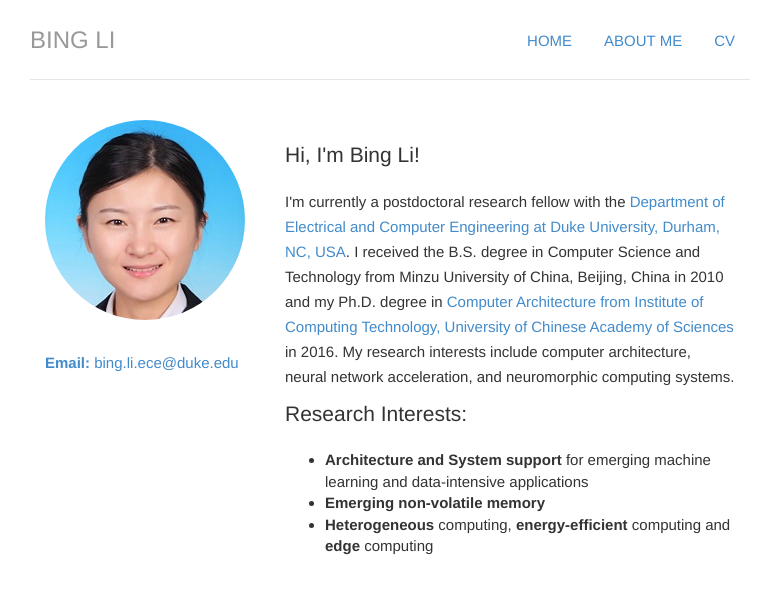
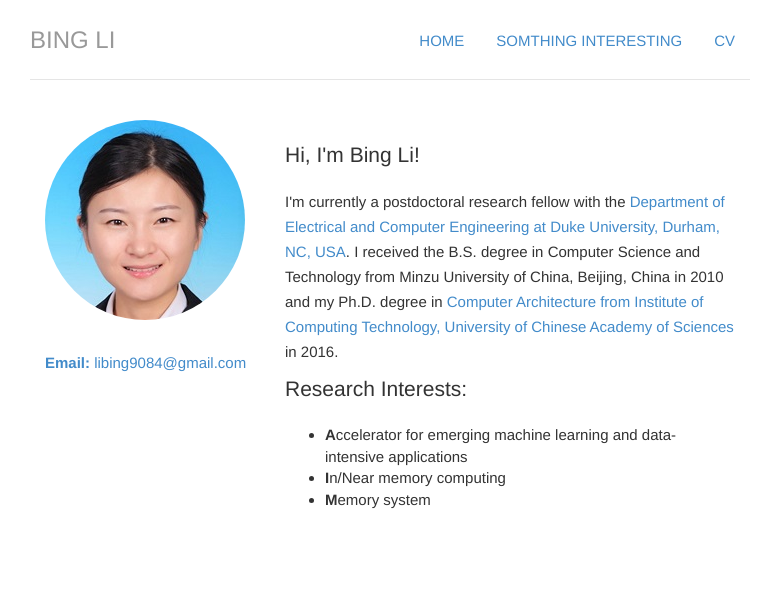
Before and after one commit to libingict/libingict.github.io, a Jekyll site: the page built from index.html, in a window 1280 px wide. Shown: the top 594 px of the page, without its empty margins (250-1016 px from the left). Built offline with Jekyll 4.4.1, drawn with Linux system fonts in a browser that asks for light colours.

Commit message:
Update index.html

```diff
--- a/index.html
+++ b/index.html
@@ -13,7 +13,7 @@
 <div class="header">
     <ul class="nav nav-pills pull-right">
           <li><a href="/" title = "Home">Home</a></li>
-          <li><a href="/about">About Me</a></li>
+          <li><a href="/about">Somthing Interesting</a></li>
           <li><a href="/cv">CV</a></li>
           <!-- <li><a href="/blog">Blog</a></li> -->
     </ul>
@@ -22,20 +22,21 @@
 <div class="row marketing">
   <div class="col-sm-4">
     <img  class="img-circle avatar" alt="Bing Li" src="img/bingli-photo.jpg">
-    <p><a href="mailto:bing.li.ece@duke.edu"><b>Email:</b>
-        bing.li.ece@duke.edu</a></p>
+    <p><a href="mailto:libing9084@gmail.com"><b>Email:</b>
+        libing9084@gmail.com</a></p>
   </div>
   <div class="col-sm-8">
   	<h1 class="lead">Hi, I'm Bing Li!</h1>
   	<p>
-  		I'm currently a postdoctoral research fellow with the <a href="http://cei.pratt.duke.edu/">Department of Electrical and Computer Engineering at Duke University, Durham, NC, USA</a>. I received the B.S. degree in Computer Science and Technology from Minzu University of China, Beijing, China in 2010 and my Ph.D. degree in <a href="http://english.ict.cas.cn/">Computer Architecture from Institute of Computing Technology, University of Chinese Academy of Sciences</a> in 2016. My research interests include computer architecture, neural network acceleration, and neuromorphic computing systems.
-  	</p>
+  		I'm currently a postdoctoral research fellow with the <a href="http://cei.pratt.duke.edu/">Department of Electrical and Computer Engineering at Duke University, Durham, NC, USA</a>. I received the B.S. degree in Computer Science and Technology from Minzu University of China, Beijing, China in 2010 and my Ph.D. degree in <a href="http://english.ict.cas.cn/">Computer Architecture from Institute of Computing Technology, University of Chinese Academy of Sciences</a> in 2016.
+    </p>
 
     <p class="lead", id="research-interests">Research Interests:</p>
     <ul>
-      <li><strong>Architecture and System support</strong> for emerging machine learning and data-intensive applications</li>
-      <li><strong>Emerging non-volatile memory</strong></li>
-      <li><strong>Heterogeneous</strong> computing, <strong>energy-efficient</strong> computing and <strong>edge</strong> computing</li>
+      <li><strong>A</strong>ccelerator for emerging machine learning and data-intensive applications</li>
+      <li><strong>I</strong>n/Near memory computing</li> </li>
+      <li><strong>M</strong>emory system</li>
+
     </ul>
   </div>
 
```
